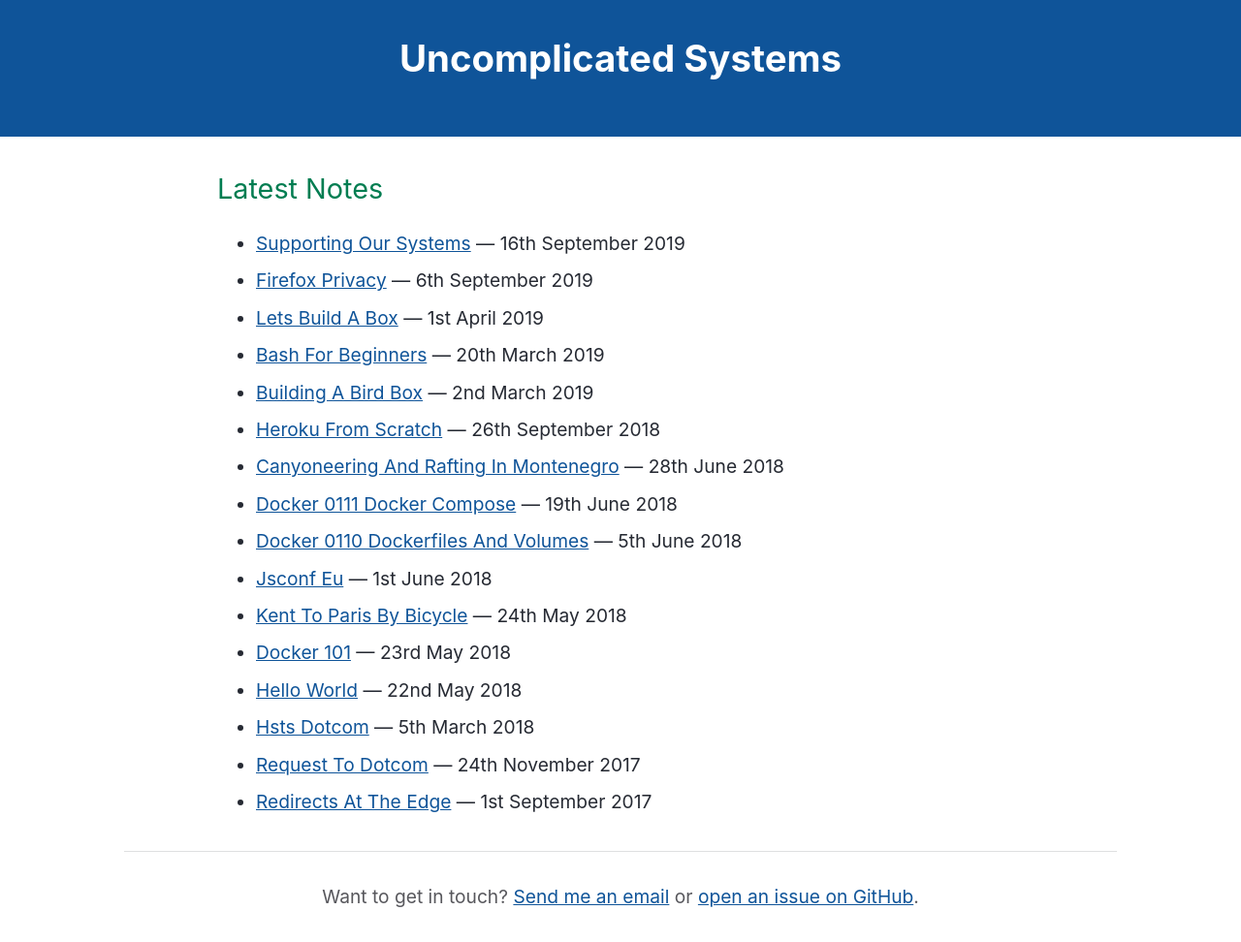
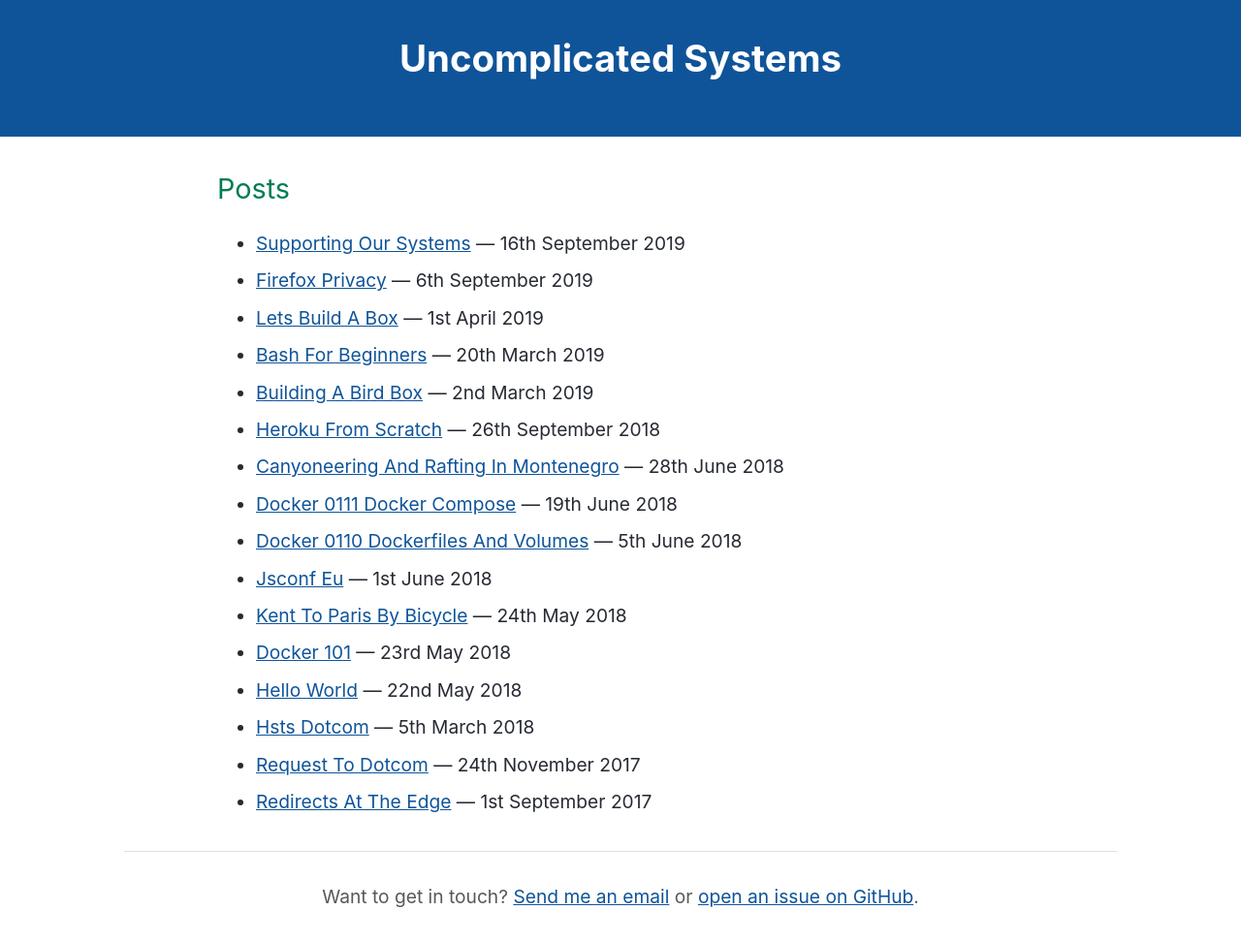
Before and after one commit to sjparkinson/uncomplicated.systems, a Jekyll site: the page built from index.html, in a window 1280 px wide. Shown: the whole page at 97% size. Built offline with Jekyll 4.4.1, drawn with Linux system fonts in a browser that asks for light colours.

Commit message:
Update index.html

```diff
--- a/index.html
+++ b/index.html
@@ -2,7 +2,7 @@
 layout: default
 ---
 
-<h2>Latest Notes</h2>
+<h2>Posts</h2>
 
 <ul>
 {% for post in site.posts %}
```
